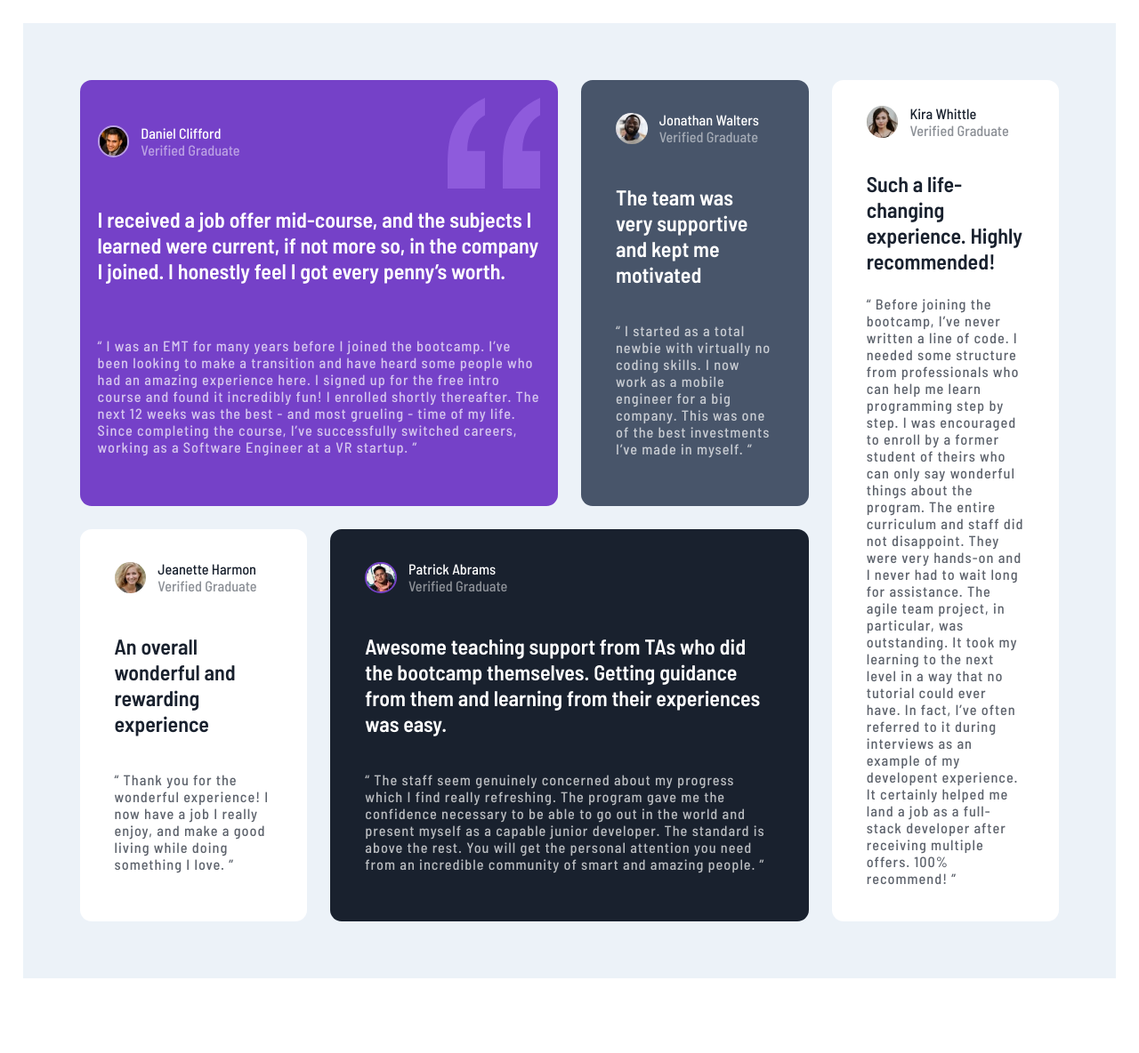
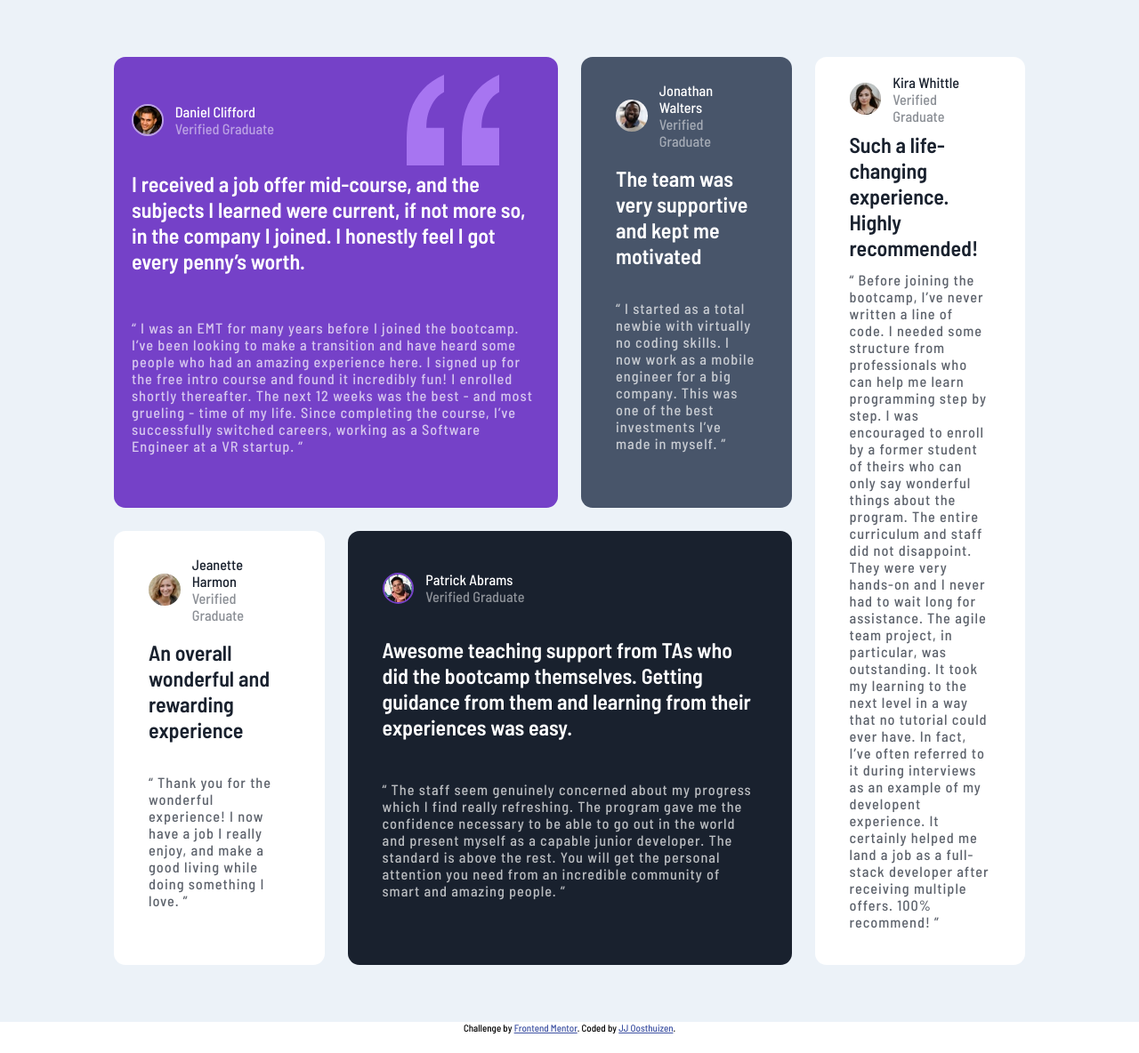
Before and after one commit to JJOosthuizen/testimonials-grid, a plain HTML site: page index.html in a window 1280 px wide. Shown: the whole page at 89% size. Before the commit the page ends 1125 px from the top, so only its background shows below. Drawn offline with Linux system fonts and the light colour scheme.

Commit message:
final commit

```diff
--- a/index.html
+++ b/index.html
@@ -18,6 +18,7 @@
     .attribution {
       font-size: 11px;
       text-align: center;
+      margin-bottom: 2em;
     }
 
     .attribution a {
@@ -121,22 +122,12 @@
           100% recommend! ”
         </blockquote>
       </article>
-
     </section>
   </main>
-
-
-
-
-
-
-  <!--
-
-  <div class="attribution">
+  <footer class="attribution">
     Challenge by <a href="https://www.frontendmentor.io?ref=challenge" target="_blank">Frontend Mentor</a>.
-    Coded by <a href="#">Your Name Here</a>.
-  </div>
-  -->
+    Coded by <a href="#">JJ Oosthuizen</a>.
+  </footer>
 </body>
 
 </html>
--- a/style.css
+++ b/style.css
@@ -24,13 +24,12 @@ main {
     display: flex;
     justify-content: center;
     align-items: center;
-
+    background-color: var(--light-grayish-blue);
 }
 
 .testimonials {
     display: grid;
     grid-gap: 2em;
-    background-color: var(--light-grayish-blue);
 }
 
 .first-panel {
@@ -39,6 +38,7 @@ main {
     color: var(--white);
     padding: 20px;
     margin: 2em 2em 0 2em;
+    z-index: 1;
 }
 
 .title {
@@ -75,9 +75,10 @@ main {
 
 .title-right {
     position: absolute;
+    padding-right: 10%;
     top: 0;
     right: 0;
-    opacity: 0.5;
+    z-index: -1;
 }
 
 
@@ -95,7 +96,7 @@ p, .verified {
 }
 
 .summary {
-    padding: 1em 0em;
+    padding: 0.25em 0em 0.5em;
     font-weight: 600;
     position: relative;
 }
@@ -138,8 +139,7 @@ p, .verified {
     .testimonials {
         min-width: 768px;
         grid-template-columns: repeat(4, 1fr);
-        padding: 5%;
-        margin: 2%;
+        padding: 5% 10%;
     }
     .first-panel {
         display: grid;
```
